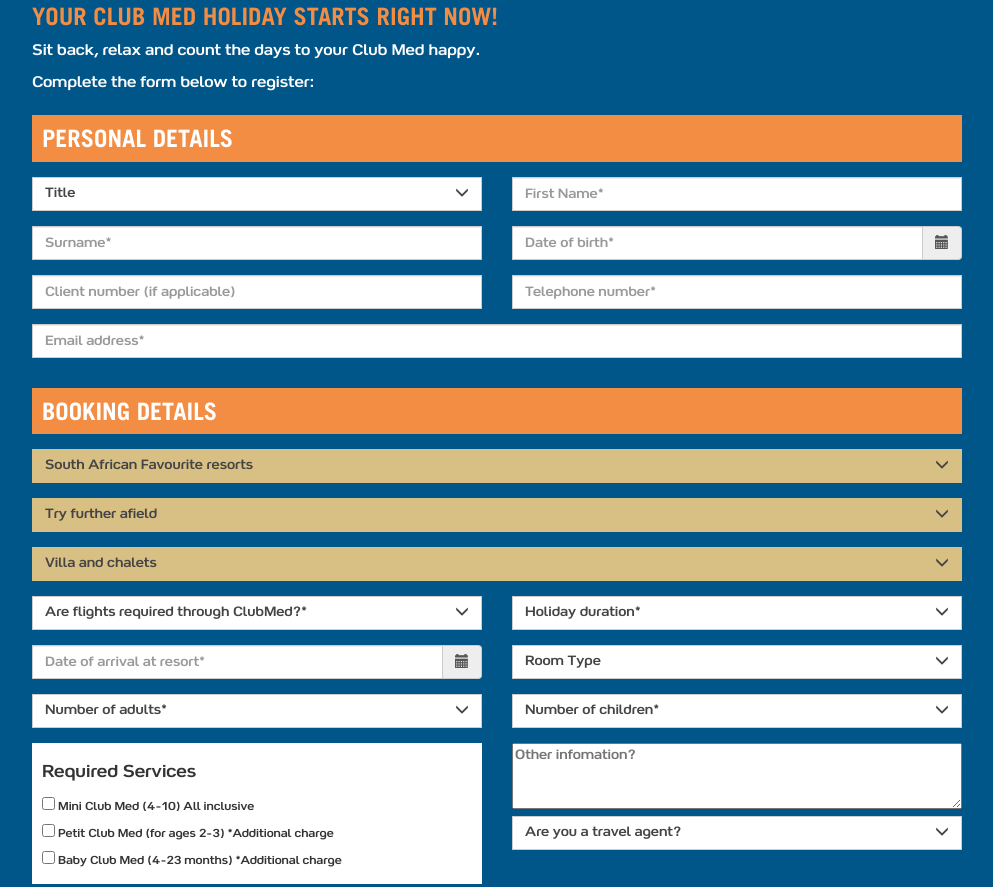
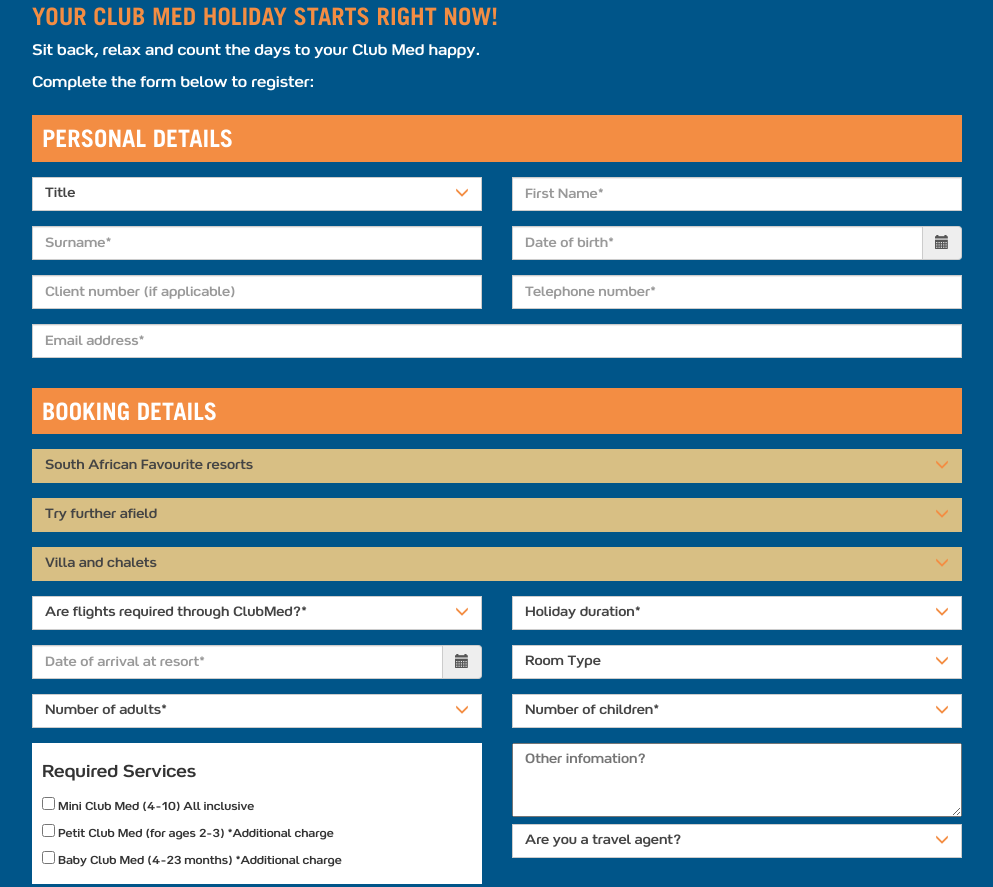
Before and after one commit to jacquesuys/clubmed, a website: page index.html in a window 1280 px wide. Shown: the part 1271-2158 px from the top of the page, without its empty margins (143-1136 px from the left). Drawn offline with nearby package versions, Linux system fonts and the light colour scheme.

Commit message:
caret, textarea styling

```diff
--- a/sass/style.scss
+++ b/sass/style.scss
@@ -249,6 +249,7 @@
 
   textarea {
     width: 100%;
+    padding: 6px 12px;
   }
 
   .dropdown-toggle {
@@ -258,6 +259,7 @@
       float: right;
       @extend .glyphicon;
       content: "\e259";
+      color: $primary;
     }
   }
 
```
Also changed, not shown: css/style.css.
